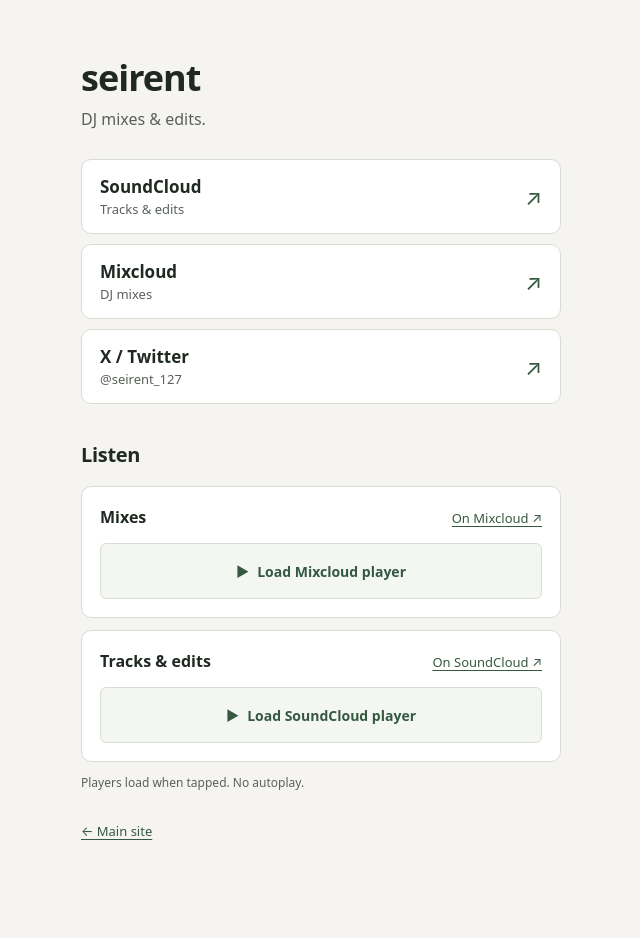
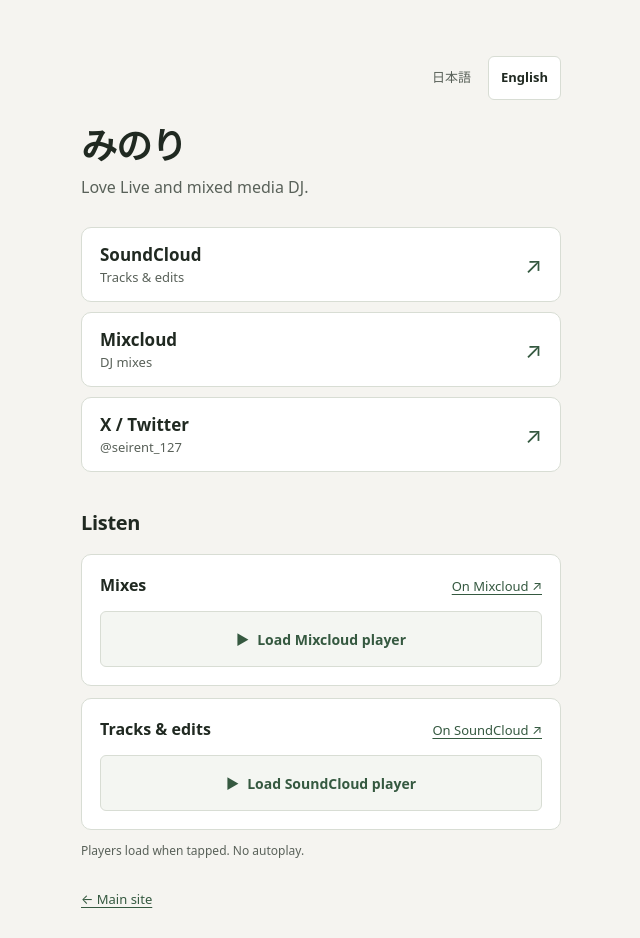
Before and after one commit to seizuresmiley/links, a plain HTML site: page index.html in a window 1280 px wide. Shown: the whole page, without its empty margins (319-959 px from the left). Before the commit the page ends 870 px from the top, so only its background shows below. Drawn offline with Linux system fonts and the light colour scheme.

Commit message:
Set display name to みのり and add Japanese and English language toggle

```diff
--- a/index.html
+++ b/index.html
@@ -1,11 +1,11 @@
 <!doctype html>
-<html lang="en">
+<html lang="ja">
 <head>
   <meta charset="utf-8">
   <meta name="viewport" content="width=device-width, initial-scale=1">
-  <meta name="description" content="DJ mixes, edits, and links from seirent.">
+  <meta name="description" content="みのり — ラブライブ！＆メディアミックスDJ。ミックス、エディット、各種リンク。">
   <meta name="theme-color" content="#f5f4f0">
-  <title>seirent — links</title>
+  <title>みのり — リンク</title>
   <style>
     :root {
       color-scheme: light;
@@ -16,6 +16,7 @@
       --accent: #355940;
     }
     * { box-sizing: border-box; }
+    [hidden] { display: none !important; }
     body {
       margin: 0;
       background: var(--paper);
@@ -24,6 +25,24 @@
       -webkit-text-size-adjust: 100%;
     }
     main { width: min(100% - 40px, 480px); margin: 0 auto; padding: 56px 0 28px; }
+    .language-switch { display: flex; justify-content: flex-end; gap: 4px; margin-bottom: 24px; }
+    .language-switch button {
+      min-height: 44px;
+      padding: 8px 12px;
+      border: 1px solid transparent;
+      border-radius: 6px;
+      background: transparent;
+      color: var(--muted);
+      font: inherit;
+      font-size: 13px;
+      cursor: pointer;
+    }
+    .language-switch button[aria-pressed="true"] {
+      border-color: var(--line);
+      background: #fff;
+      color: var(--ink);
+      font-weight: 650;
+    }
     header { margin-bottom: 28px; }
     h1 { margin: 0; font-size: 36px; line-height: 1.2; letter-spacing: -1px; font-weight: 750; }
     header p { margin: 8px 0 0; color: var(--muted); }
@@ -86,18 +105,22 @@
 </head>
 <body>
   <main>
+    <div class="language-switch" role="group" aria-label="Language / 言語" hidden>
+      <button type="button" lang="ja" data-lang="ja" aria-pressed="true">日本語</button>
+      <button type="button" lang="en" data-lang="en" aria-pressed="false">English</button>
+    </div>
     <header>
-      <h1>seirent</h1>
-      <p>DJ mixes &amp; edits.</p>
+      <h1>みのり</h1>
+      <p data-i18n="description">ラブライブ！＆メディアミックスDJ。</p>
     </header>
 
-    <nav class="links" aria-label="Find me online">
+    <nav class="links" aria-label="各種リンク" data-i18n-label="linksLabel">
       <a class="link" href="https://soundcloud.com/seirent">
-        <span><strong>SoundCloud</strong><small>Tracks &amp; edits</small></span>
+        <span><strong>SoundCloud</strong><small data-i18n="tracks">トラック＆エディット</small></span>
         <span class="arrow" aria-hidden="true">↗</span>
       </a>
       <a class="link" href="https://www.mixcloud.com/seirent/">
-        <span><strong>Mixcloud</strong><small>DJ mixes</small></span>
+        <span><strong>Mixcloud</strong><small data-i18n="djMixes">DJミックス</small></span>
         <span class="arrow" aria-hidden="true">↗</span>
       </a>
       <a class="link" href="https://x.com/seirent_127">
@@ -107,49 +130,116 @@
     </nav>
 
     <section class="listen" aria-labelledby="listen-heading">
-      <h2 id="listen-heading">Listen</h2>
+      <h2 id="listen-heading" data-i18n="listen">聴く</h2>
 
       <article class="player-card">
         <div class="player-heading">
-          <h3>Mixes</h3>
-          <a href="https://www.mixcloud.com/seirent/">On Mixcloud ↗</a>
+          <h3 data-i18n="mixes">ミックス</h3>
+          <a href="https://www.mixcloud.com/seirent/" data-i18n="onMixcloud">Mixcloudで聴く ↗</a>
         </div>
         <div class="player-slot">
           <button class="load-player" type="button" data-player="mixcloud">
-            <span aria-hidden="true">▶</span> Load Mixcloud player
+            <span aria-hidden="true">▶</span> <span data-i18n="loadMixcloud">Mixcloudプレーヤーを読み込む</span>
           </button>
         </div>
       </article>
 
       <article class="player-card">
         <div class="player-heading">
-          <h3>Tracks &amp; edits</h3>
-          <a href="https://soundcloud.com/seirent">On SoundCloud ↗</a>
+          <h3 data-i18n="tracks">トラック＆エディット</h3>
+          <a href="https://soundcloud.com/seirent" data-i18n="onSoundcloud">SoundCloudで聴く ↗</a>
         </div>
         <div class="player-slot">
           <button class="load-player" type="button" data-player="soundcloud">
-            <span aria-hidden="true">▶</span> Load SoundCloud player
+            <span aria-hidden="true">▶</span> <span data-i18n="loadSoundcloud">SoundCloudプレーヤーを読み込む</span>
           </button>
         </div>
       </article>
-      <p class="note">Players load when tapped. No autoplay.</p>
-      <noscript><p class="note">Listen using the SoundCloud and Mixcloud links above.</p></noscript>
+      <p class="note" data-i18n="playerNote">タップするとプレーヤーを読み込みます。自動再生はしません。</p>
+      <noscript><p class="note">上のリンクからSoundCloud・Mixcloudで聴けます。</p></noscript>
     </section>
 
-    <footer><a href="https://hasunosoraschoolidol.club/">← Main site</a></footer>
+    <footer><a href="https://hasunosoraschoolidol.club/" data-i18n="mainSite">← メインサイト</a></footer>
   </main>
 
   <script>
+    const translations = {
+      ja: {
+        title: 'みのり — リンク',
+        description: 'ラブライブ！＆メディアミックスDJ。',
+        metaDescription: 'みのり — ラブライブ！＆メディアミックスDJ。ミックス、エディット、各種リンク。',
+        linksLabel: '各種リンク',
+        tracks: 'トラック＆エディット',
+        djMixes: 'DJミックス',
+        listen: '聴く',
+        mixes: 'ミックス',
+        onMixcloud: 'Mixcloudで聴く ↗',
+        onSoundcloud: 'SoundCloudで聴く ↗',
+        loadMixcloud: 'Mixcloudプレーヤーを読み込む',
+        loadSoundcloud: 'SoundCloudプレーヤーを読み込む',
+        playerNote: 'タップするとプレーヤーを読み込みます。自動再生はしません。',
+        mainSite: '← メインサイト',
+        mixcloudTitle: 'みのりのDJミックス（Mixcloud）',
+        soundcloudTitle: 'みのりのトラック＆エディット（SoundCloud）'
+      },
+      en: {
+        title: 'みのり — links',
+        description: 'Love Live and mixed media DJ.',
+        metaDescription: 'みのり — Love Live and mixed media DJ. Mixes, edits, and links.',
+        linksLabel: 'Find me online',
+        tracks: 'Tracks & edits',
+        djMixes: 'DJ mixes',
+        listen: 'Listen',
+        mixes: 'Mixes',
+        onMixcloud: 'On Mixcloud ↗',
+        onSoundcloud: 'On SoundCloud ↗',
+        loadMixcloud: 'Load Mixcloud player',
+        loadSoundcloud: 'Load SoundCloud player',
+        playerNote: 'Players load when tapped. No autoplay.',
+        mainSite: '← Main site',
+        mixcloudTitle: 'DJ mixes by みのり on Mixcloud',
+        soundcloudTitle: 'Tracks and edits by みのり on SoundCloud'
+      }
+    };
+
+    function setLanguage(language) {
+      const text = translations[language];
+      document.documentElement.lang = language;
+      document.title = text.title;
+      document.querySelector('meta[name="description"]').content = text.metaDescription;
+      document.querySelectorAll('[data-i18n]').forEach(element => {
+        element.textContent = text[element.dataset.i18n];
+      });
+      document.querySelectorAll('[data-i18n-label]').forEach(element => {
+        element.setAttribute('aria-label', text[element.dataset.i18nLabel]);
+      });
+      document.querySelectorAll('[data-lang]').forEach(button => {
+        button.setAttribute('aria-pressed', String(button.dataset.lang === language));
+      });
+      document.querySelectorAll('iframe[data-provider]').forEach(frame => {
+        frame.title = text[frame.dataset.provider + 'Title'];
+      });
+    }
+
+    let savedLanguage;
+    try { savedLanguage = localStorage.getItem('links-language'); } catch {}
+    setLanguage(['ja', 'en'].includes(savedLanguage) ? savedLanguage : (navigator.language.startsWith('ja') ? 'ja' : 'en'));
+    document.querySelector('.language-switch').hidden = false;
+    document.querySelectorAll('[data-lang]').forEach(button => {
+      button.addEventListener('click', () => {
+        setLanguage(button.dataset.lang);
+        try { localStorage.setItem('links-language', button.dataset.lang); } catch {}
+      });
+    });
+
     // Profile feeds update when new music is uploaded; no API key or build needed.
     const players = {
       mixcloud: {
         src: 'https://www.mixcloud.com/widget/iframe/?hide_cover=1&feed=%2Fseirent%2F',
-        title: 'DJ mixes by seirent on Mixcloud',
         height: 300
       },
       soundcloud: {
         src: 'https://w.soundcloud.com/player/?url=https%3A%2F%2Fapi.soundcloud.com%2Fusers%2F32535567&color=%23355940&auto_play=false&show_artwork=true&show_comments=false&visual=false',
-        title: 'Tracks and edits by seirent on SoundCloud',
         height: 300
       }
     };
@@ -158,7 +248,8 @@
         const player = players[button.dataset.player];
         const frame = document.createElement('iframe');
         frame.src = player.src;
-        frame.title = player.title;
+        frame.dataset.provider = button.dataset.player;
+        frame.title = translations[document.documentElement.lang][button.dataset.player + 'Title'];
         frame.height = String(player.height);
         frame.allow = 'autoplay; encrypted-media';
         button.replaceWith(frame);
```
